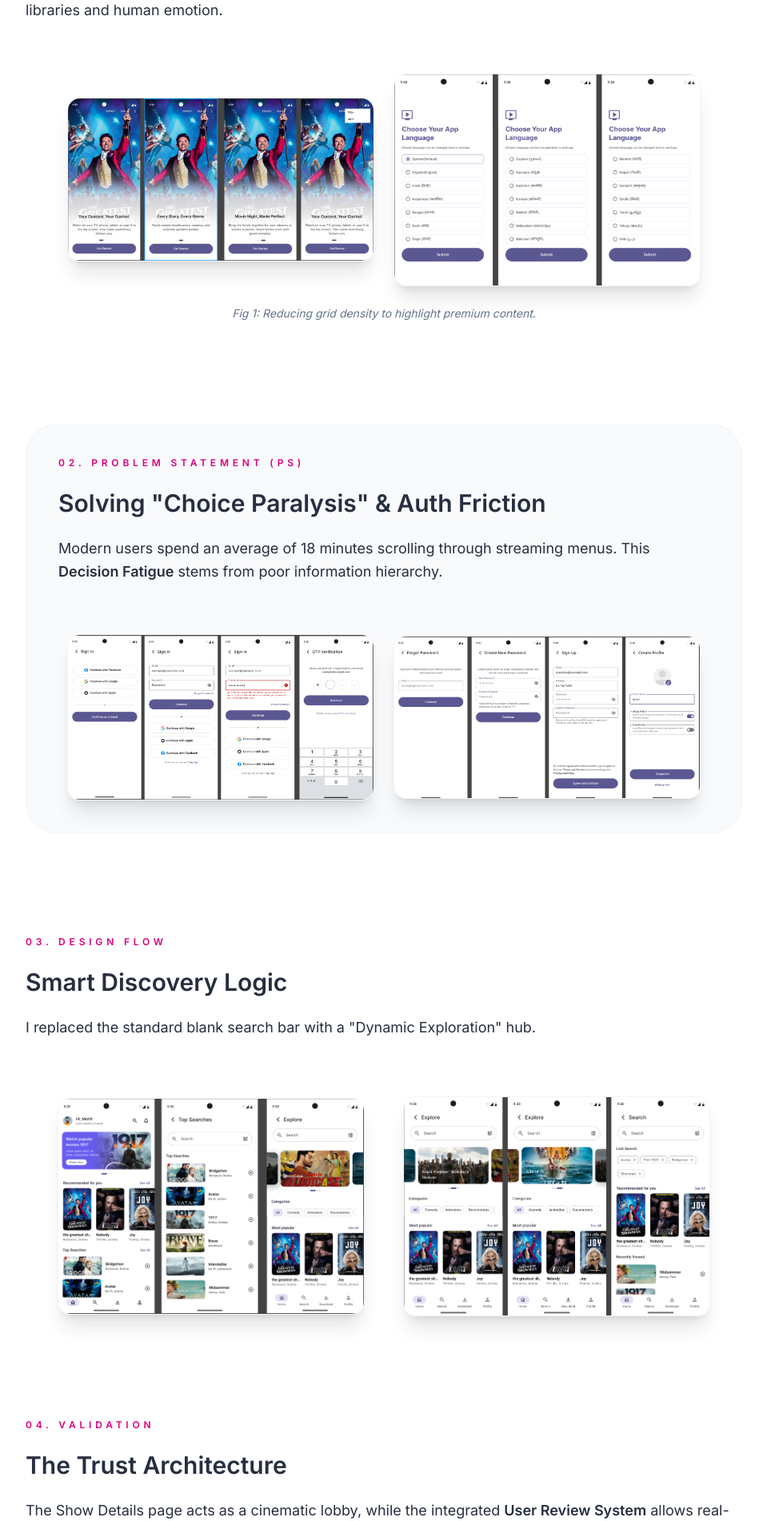
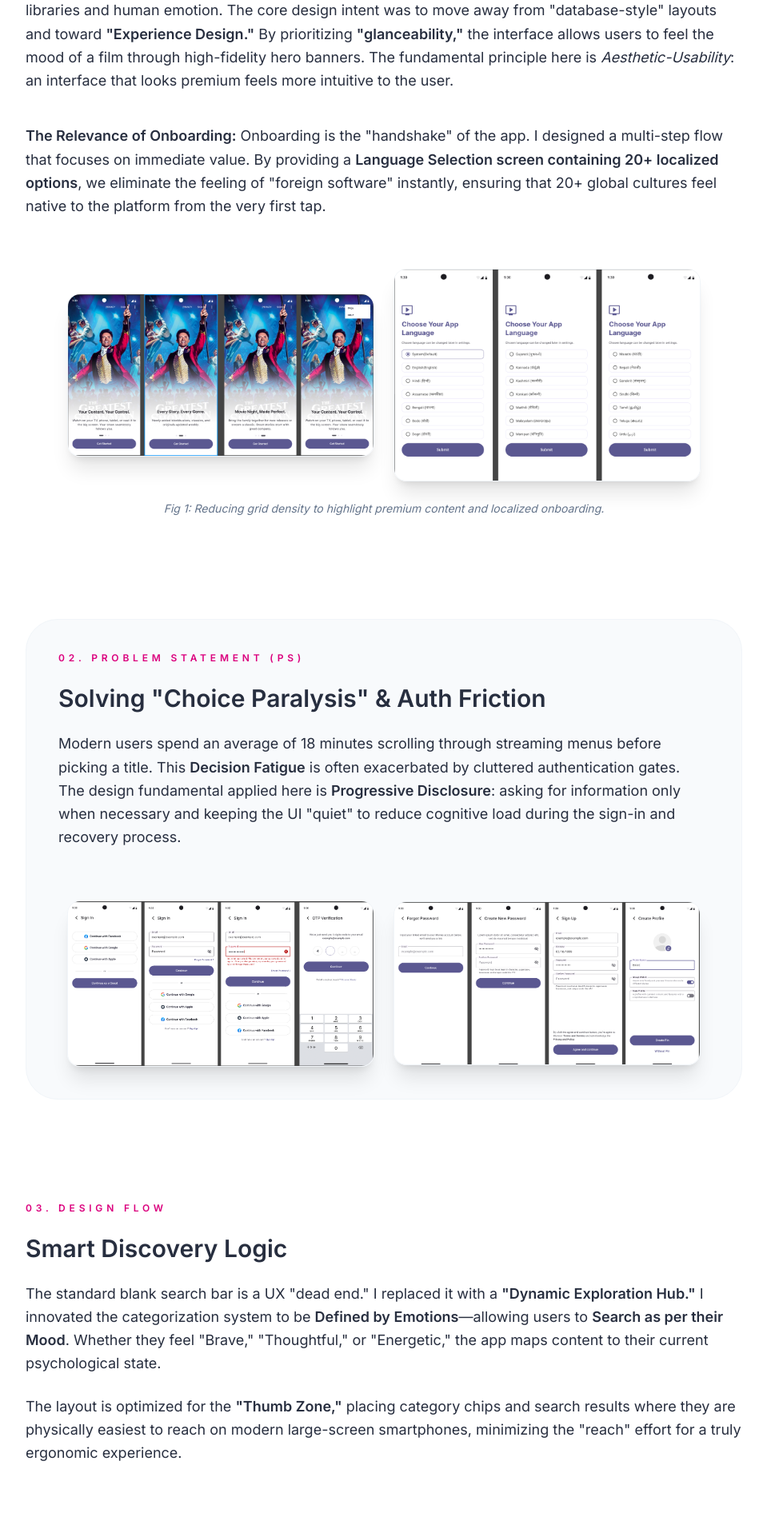
Before and after one commit to me-shweta/me-shweta.github.io, a React (Vite) app: page /case-study/movieapp in a window 1280 px wide. Shown: the part 260-2162 px from the top of the page at 80% size, without its empty margins (160-1119 px from the left). Built offline with nearby package versions, Linux system fonts and the light colour scheme.

Commit message:
final updating movieapp.jsx

```diff
--- a/src/pages/Movieapp.jsx
+++ b/src/pages/Movieapp.jsx
@@ -1,3 +1,4 @@
+import React from 'react';
 import { motion } from 'framer-motion';
 import { HiOutlineArrowLeft } from 'react-icons/hi2';
 import { Link } from 'react-router-dom';
@@ -8,7 +9,7 @@ import languageImg from '../assets/movie/language.png';
 import signinImg from '../assets/movie/signin.png';
 import passwordImg from '../assets/movie/password.png';
 import screensImg from '../assets/movie/screens.png';
-import screen2Img from '../assets/movie/screen2.png'; // Renamed from "screen 2.png"
+import screen2Img from '../assets/movie/screen2.png';
 import showsImg from '../assets/movie/shows.png';
 import reviewImg from '../assets/movie/review.png';
 import subscriptionImg from '../assets/movie/subscription.png';
@@ -24,7 +25,7 @@ const MovieApp = () => {
       <div className="max-w-4xl mx-auto">
         {/* Navigation */}
         <Link to="/#projects" className="inline-flex items-center gap-2 text-sm text-slate-500 hover:text-[#DB007D] transition-colors mb-12 group">
-          <HiOutlineArrowLeft /> Project Index / MovieApp Case Study
+          <HiOutlineArrowLeft className="group-hover:-translate-x-1 transition-transform" /> Project Index / MovieApp Case Study
         </Link>
 
         <div className="space-y-32 text-lg leading-relaxed text-slate-900/90">
@@ -34,13 +35,16 @@ const MovieApp = () => {
             <h2 className="text-xs font-black uppercase tracking-[0.4em] text-[#DB007D]">01. Topic</h2>
             <h3 className="text-4xl md:text-5xl font-bold tracking-tight text-slate-900">The Cinematic Concierge</h3>
             <p>
-              MovieApp is a curated streaming ecosystem designed to bridge the gap between massive content libraries and human emotion.
+              MovieApp is a curated streaming ecosystem designed to bridge the gap between massive content libraries and human emotion. The core design intent was to move away from "database-style" layouts and toward <strong>"Experience Design."</strong> By prioritizing <strong>"glanceability,"</strong> the interface allows users to feel the mood of a film through high-fidelity hero banners. The fundamental principle here is <em>Aesthetic-Usability</em>: an interface that looks premium feels more intuitive to the user.
+            </p>
+            <p className="pt-4">
+              <strong>The Relevance of Onboarding:</strong> Onboarding is the "handshake" of the app. I designed a multi-step flow that focuses on immediate value. By providing a <strong>Language Selection screen containing 20+ localized options</strong>, we eliminate the feeling of "foreign software" instantly, ensuring that 20+ global cultures feel native to the platform from the very first tap.
             </p>
             <div className="flex flex-col md:flex-row gap-6 pt-10 items-center justify-center">
               <img src={homescreenImg} alt="Homescreen" className="w-full md:w-1/2 max-w-sm rounded-2xl border border-slate-100 shadow-xl" />
               <img src={languageImg} alt="Language selection" className="w-full md:w-1/2 max-w-sm rounded-2xl border border-slate-100 shadow-xl" />
             </div>
-            <p className="text-sm text-slate-500 italic text-center">Fig 1: Reducing grid density to highlight premium content.</p>
+            <p className="text-sm text-slate-500 italic text-center">Fig 1: Reducing grid density to highlight premium content and localized onboarding.</p>
           </section>
 
           {/* Section 2: Problem Statement */}
@@ -49,7 +53,7 @@ const MovieApp = () => {
               <h2 className="text-xs font-black uppercase tracking-[0.4em] text-[#DB007D]">02. Problem Statement (PS)</h2>
               <h3 className="text-3xl font-bold">Solving "Choice Paralysis" & Auth Friction</h3>
               <p>
-                Modern users spend an average of 18 minutes scrolling through streaming menus. This <strong>Decision Fatigue</strong> stems from poor information hierarchy.
+                Modern users spend an average of 18 minutes scrolling through streaming menus before picking a title. This <strong>Decision Fatigue</strong> is often exacerbated by cluttered authentication gates. The design fundamental applied here is <strong>Progressive Disclosure</strong>: asking for information only when necessary and keeping the UI "quiet" to reduce cognitive load during the sign-in and recovery process.
               </p>
               <div className="flex flex-col md:flex-row gap-6 pt-10 items-center justify-center">
                 <img src={signinImg} alt="SignIn gate" className="w-full md:w-1/2 max-w-sm rounded-2xl border border-slate-100 shadow-xl" />
@@ -64,7 +68,10 @@ const MovieApp = () => {
               <h2 className="text-xs font-black uppercase tracking-[0.4em] text-[#DB007D]">03. Design Flow</h2>
               <h3 className="text-3xl font-bold">Smart Discovery Logic</h3>
               <p>
-                I replaced the standard blank search bar with a "Dynamic Exploration" hub.
+                The standard blank search bar is a UX "dead end." I replaced it with a <strong>"Dynamic Exploration Hub."</strong> I innovated the categorization system to be <strong>Defined by Emotions</strong>—allowing users to <strong>Search as per their Mood</strong>. Whether they feel "Brave," "Thoughtful," or "Energetic," the app maps content to their current psychological state.
+              </p>
+              <p>
+                The layout is optimized for the <strong>"Thumb Zone,"</strong> placing category chips and search results where they are physically easiest to reach on modern large-screen smartphones, minimizing the "reach" effort for a truly ergonomic experience.
               </p>
             </div>
             <div className="flex flex-col md:flex-row gap-12 pt-6 items-center justify-center">
@@ -79,7 +86,10 @@ const MovieApp = () => {
               <h2 className="text-xs font-black uppercase tracking-[0.4em] text-[#DB007D]">04. Validation</h2>
               <h3 className="text-3xl font-bold">The Trust Architecture</h3>
               <p>
-                The Show Details page acts as a cinematic lobby, while the integrated <strong>User Review System</strong> allows real-time feedback.
+                Users search for content, but they <em>commit</em> to watching based on trust. To increase the "Confidence-to-Play" ratio, I integrated a <strong>Social Proofing System</strong>. Real-time community feedback and star ratings are placed adjacent to the "Play" button, using peer validation to reassure users.
+              </p>
+              <p>
+                <strong>Multi-Platform Aggregation:</strong> One of the project's core strengths is <strong>Embedding Netflix, Prime Video, Hotstar, and Sony Live</strong> within one single interface. This eliminates "App-Hopping" fatigue, allowing the user to validate content quality and immediately know where it is hosted, creating a central hub for all digital entertainment.
               </p>
             </div>
             <div className="flex flex-col md:flex-row gap-6 items-center justify-center">
@@ -93,6 +103,9 @@ const MovieApp = () => {
             <div className="space-y-6">
               <h2 className="text-xs font-black uppercase tracking-[0.4em] text-[#DB007D]">05. Business Logic</h2>
               <h3 className="text-3xl font-bold">Frictionless Commitment</h3>
+              <p>
+                Monetization was designed around the <strong>"Decoy Effect"</strong> and <strong>"Contrast Pricing."</strong> By highlighting the 15% savings on the annual tier, the UI nudges users toward higher-value choices without being intrusive. The technical goal was a "2-tap checkout," stripping away secondary navigation to prevent cart abandonment and maximize conversion.
+              </p>
               <div className="flex flex-col md:flex-row gap-6 pt-6 items-center justify-center">
                 <img src={subscriptionImg} alt="Pricing" className="w-full md:w-1/2 max-w-sm rounded-2xl border border-slate-100 shadow-xl" />
                 <img src={paymentImg} alt="Payment flow" className="w-full md:w-1/2 max-w-sm rounded-2xl border border-slate-100 shadow-xl" />
@@ -103,7 +116,10 @@ const MovieApp = () => {
           {/* Section 6: Governance */}
           <section className="space-y-8 border-t border-slate-100 pt-16">
             <h2 className="text-xs font-black uppercase tracking-[0.4em] text-[#DB007D]">06. Governance</h2>
-            <h3 className="text-3xl font-bold">Identity Protection</h3>
+            <h3 className="text-3xl font-bold">Identity Protection & Safety</h3>
+            <p>
+              Trust is the foundation of any subscription platform. I implemented <strong>Biometric Toggles (FaceID/TouchID)</strong> as a core fundamental of the Settings hub. The intent is to provide "Invisible Security"—high-level protection for payment data and profiles that doesn't feel like a chore for the user to manage.
+            </p>
             <div className="flex flex-col md:flex-row gap-6 pt-6 items-center justify-center">
               <img src={settingImg} alt="Security settings" className="w-full md:w-1/2 max-w-sm rounded-2xl border border-slate-100 shadow-xl" />
               <img src={emptyImg} alt="Failure design" className="w-full md:w-1/2 max-w-sm rounded-2xl border border-slate-100 shadow-xl" />
@@ -114,6 +130,12 @@ const MovieApp = () => {
           <section className="space-y-8 border-y border-slate-100 py-16">
             <h2 className="text-xs font-black uppercase tracking-[0.4em] text-[#DB007D]">07. Resilience Design</h2>
             <h3 className="text-3xl font-bold">Empathetic Wayfinding</h3>
+            <p>
+              Connectivity issues are unavoidable, but user frustration isn't. I dedicated a significant portion of the design to <strong>Negative States and Error Screens</strong>. Whether it is a <strong>Loss of Internet or Network</strong>, the app doesn't just show a generic error.
+            </p>
+            <p>
+              I designed <strong>"Empathetic Empty States"</strong> that guide the user directly to their Download Library. The intent was to turn a technical failure into a positive "offline viewing" moment, ensuring the app remains useful even without a connection.
+            </p>
             <div className="flex flex-col md:flex-row gap-12 pt-6 items-center justify-center">
               <img src={emptyImg} alt="No network state" className="w-full md:w-1/2 max-w-sm rounded-2xl border border-slate-100 shadow-xl" />
               <img src={searchImg} alt="Storage management" className="w-full md:w-1/2 max-w-sm rounded-2xl border border-slate-100 shadow-xl" />
@@ -125,20 +147,26 @@ const MovieApp = () => {
             <div className="space-y-6">
               <h2 className="text-xs font-black uppercase tracking-[0.4em] text-[#DB007D]">08. Information Architecture</h2>
               <h3 className="text-3xl font-bold">Trust & Documentation</h3>
+              <p>
+                The <strong>Information Architecture (IA)</strong> was structured to empower users. By integrating a searchable FAQ and transparent legal terms, we establish brand integrity. The fundamental goal is self-service: reducing support tickets while giving users full transparency over their data and subscription terms.
+              </p>
             </div>
             <img src={supportImg} alt="Support FAQs" className="w-full max-w-sm rounded-2xl border border-slate-100 shadow-xl mx-auto" />
           </section>
 
-          {/* Final Summary */}
-          <section className="bg-slate-900 text-white p-12 md:p-24 rounded-[3rem] text-center relative overflow-hidden shadow-2xl">
-            <div className="relative z-10 space-y-8">
-              <h2 className="text-xs font-black uppercase tracking-[0.4em] text-[#DB007D]">09. Final Summary</h2>
-              <h3 className="text-4xl md:text-6xl font-bold mb-8">A Unified Cinematic Ecosystem</h3>
-              <p className="max-w-2xl mx-auto opacity-90 font-medium">
-                MovieApp succeeds by balancing the emotional core of cinema with the technical rigors of secure data and resilience.
-              </p>
+          {/* Final Summary - REDUCED BOX SIZE */}
+          <section className="flex justify-center pb-20">
+            <div className="bg-slate-900 text-white p-8 md:p-12 rounded-[2.5rem] text-center relative overflow-hidden shadow-2xl max-w-2xl">
+                <div className="relative z-10 space-y-6">
+                <h2 className="text-[10px] font-black uppercase tracking-[0.4em] text-[#DB007D]">09. Final Summary</h2>
+                <h3 className="text-2xl md:text-4xl font-bold tracking-tight">A Unified Cinematic Ecosystem</h3>
+                <p className="opacity-70 text-base md:text-md leading-relaxed">
+                    MovieApp succeeds by balancing the emotional core of cinema with the technical rigors of secure data and resilience. By merging the biggest streaming giants (Netflix, Prime, Sony) into a single mood-driven hub, the platform stands as a testament to the future of unified, empathetic digital entertainment.
+                </p>
+                </div>
+                {/* Decorative background element */}
+                <div className="absolute -bottom-16 -right-16 w-64 h-64 bg-white/5 rounded-full blur-3xl"></div>
             </div>
-            <div className="absolute -bottom-24 -right-24 w-96 h-96 bg-white/10 rounded-full blur-3xl"></div>
           </section>
 
         </div>
```
